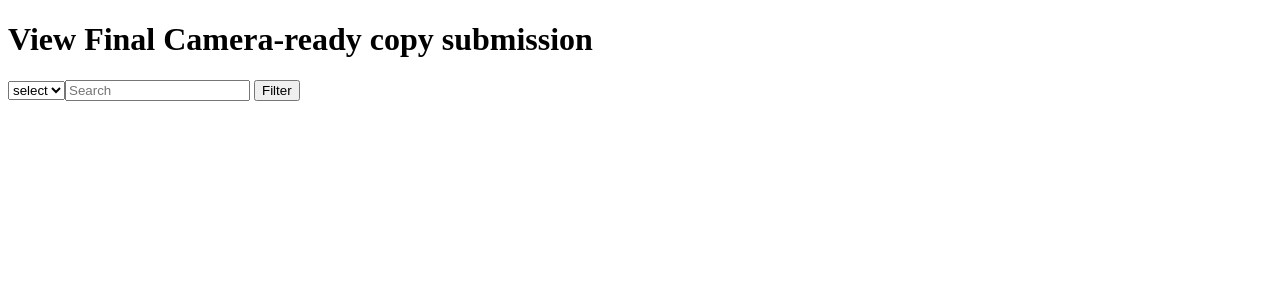
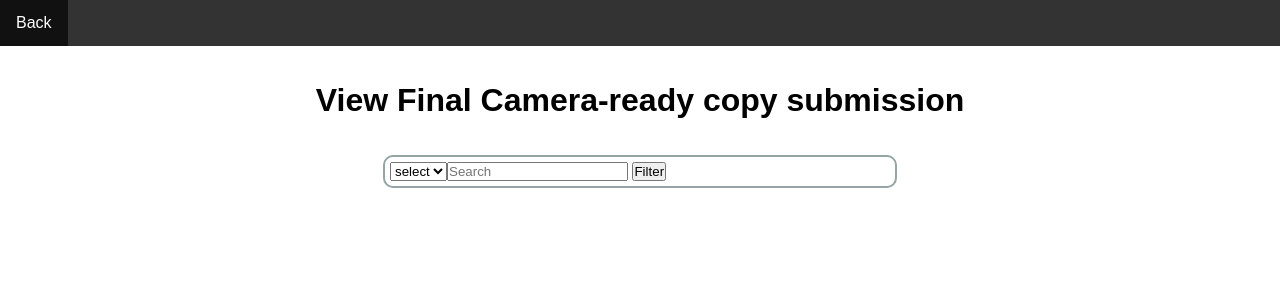
Before and after one commit to Sasini2020/webcoms-conference-mangement-system, a PHP site: page /actors/publicationChair/viewcameracopy.php in a window 1280 px wide. Shown: the top 300 px of the page. Run offline with PHP 8.4, Linux system fonts and the light colour scheme.

Commit message:
Update viewcameracopy.php

```diff
--- a/actors/publicationChair/viewcameracopy.php
+++ b/actors/publicationChair/viewcameracopy.php
@@ -1,12 +1,28 @@
 <!DOCTYPE html>
 <html>
 <head>
-<h1>View Final Camera-ready copy submission</h1>
+
+<link rel="stylesheet" href="../../css/main_style.css">
 <link rel="stylesheet" href="../../css/sty.css">
 </head>
 
+<nav>
+    <ul>
+      <li><a href="publicationchairhomepage.php">Back</a></li>
+
+    </ul>
+  </nav>
+
+  <br><br>
+
+  <center>
+     <h1>View Final Camera-ready copy submission</h1>
+  </center>
+
+<br><br>
+
 <body>
-    <div class="topnav">
+    <div id="main-wrapper">
        <div class="search-container">
           <select>
             <option value="0"> select</option>
```
